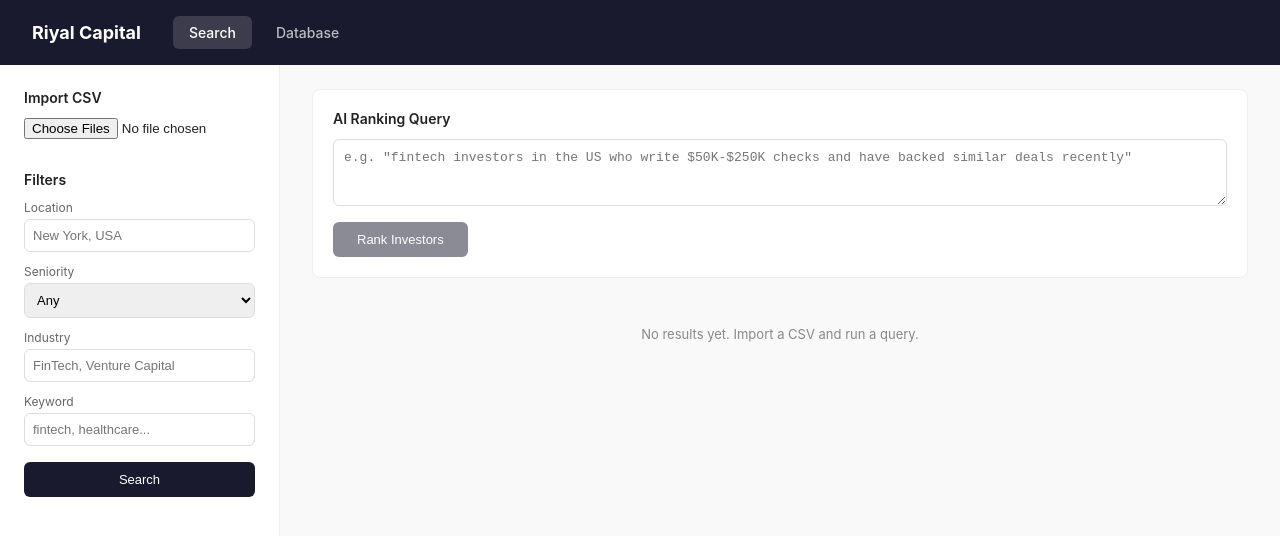
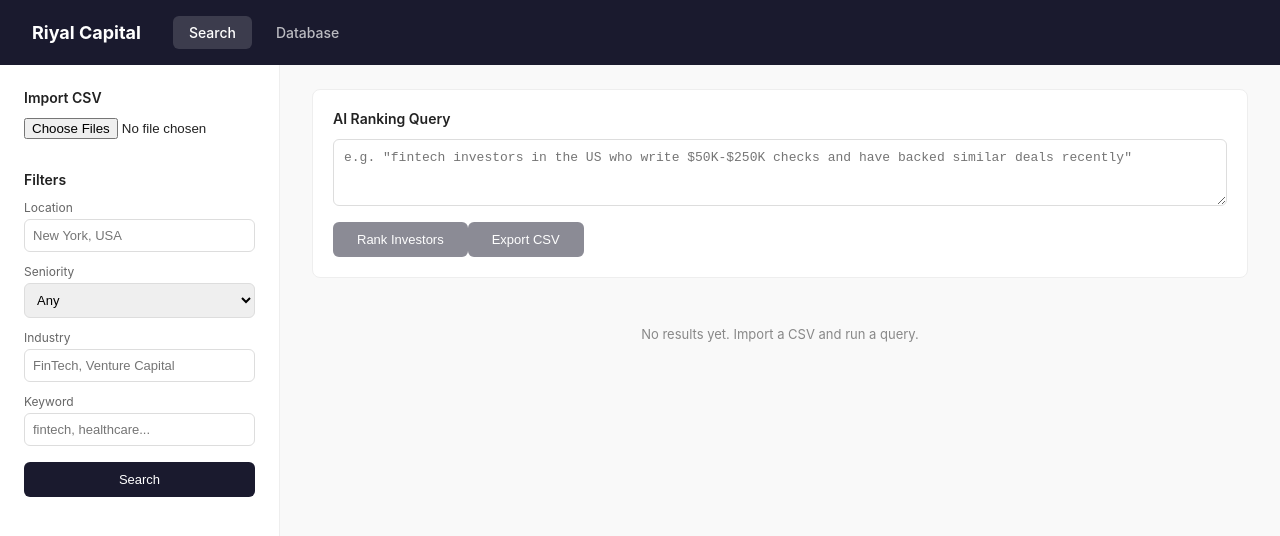
Before and after one commit to oliverbloomer908-stack/investor-db, a Next.js app: page / in a window 1280 px wide. Shown: the top 536 px of the page. Built offline with nearby package versions, Linux system fonts and the light colour scheme.

Commit message:
feat: add Export CSV button to QueryBox

```diff
--- a/app/components/QueryBox.tsx
+++ b/app/components/QueryBox.tsx
@@ -8,11 +8,35 @@
 
 export default function QueryBox({ onQuery, loading }: QueryBoxProps) {
   const [query, setQuery] = useState('');
+  const [exporting, setExporting] = useState(false);
 
   async function handleSubmit(e: React.FormEvent) {
     e.preventDefault();
     if (!query.trim()) return;
     await onQuery(query.trim());
+  }
+
+  async function handleExport() {
+    setExporting(true);
+    try {
+      const res = await fetch('/api/export', {
+        method: 'POST',
+        headers: { 'Content-Type': 'application/json' },
+        body: JSON.stringify({ query, filters: {}, limit: 100 }),
+      });
+      if (!res.ok) throw new Error('Export failed');
+      const blob = await res.blob();
+      const url = URL.createObjectURL(blob);
+      const a = document.createElement('a');
+      a.href = url;
+      a.download = `investors-${Date.now()}.csv`;
+      a.click();
+      URL.revokeObjectURL(url);
+    } catch (e: any) {
+      alert(e.message);
+    } finally {
+      setExporting(false);
+    }
   }
 
   return (
@@ -25,9 +49,14 @@
         rows={3}
         disabled={loading}
       />
-      <button type="submit" disabled={loading || !query.trim()}>
-        {loading ? 'Ranking...' : 'Rank Investors'}
-      </button>
+      <div className="query-actions">
+        <button type="submit" disabled={loading || !query.trim()}>
+          {loading ? 'Ranking...' : 'Rank Investors'}
+        </button>
+        <button type="button" onClick={handleExport} disabled={exporting || !query.trim()} className="export-btn">
+          {exporting ? 'Exporting...' : 'Export CSV'}
+        </button>
+      </div>
     </form>
   );
 }
```
